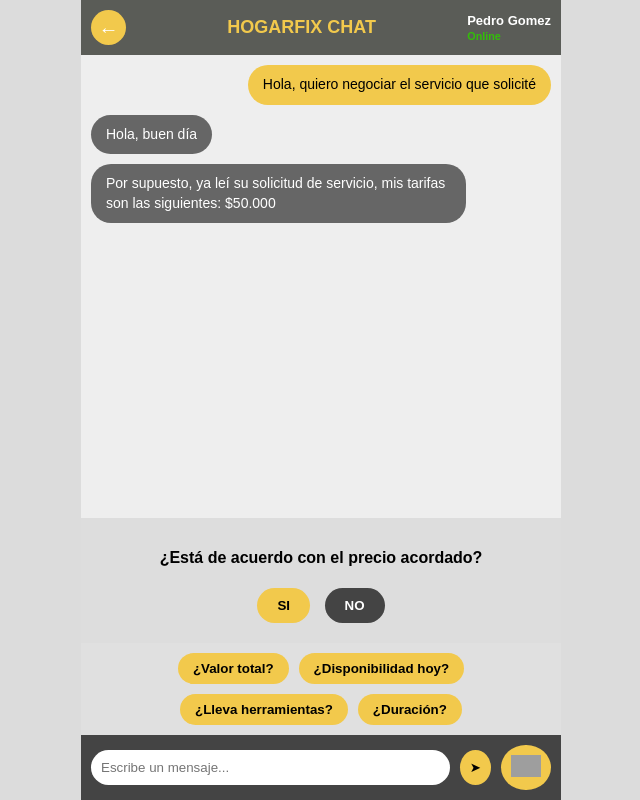
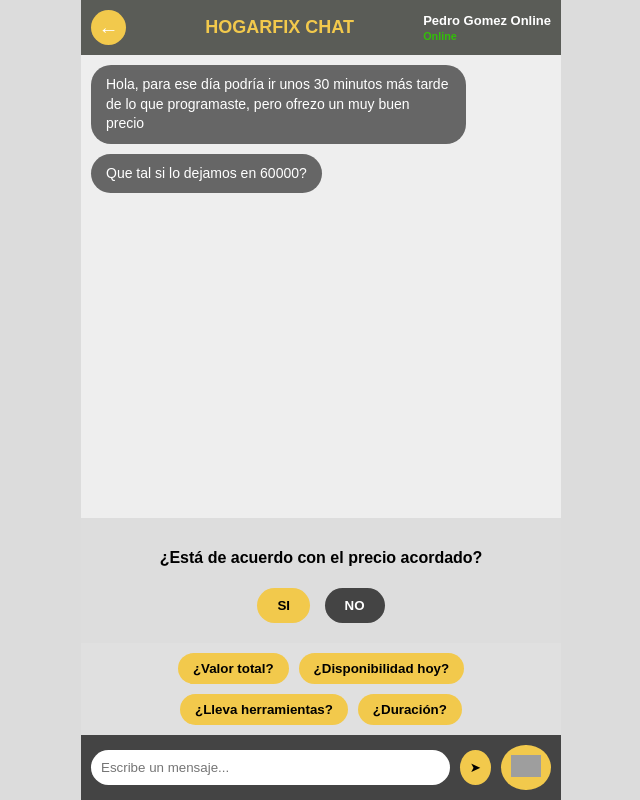
Before and after one commit to JPalacios-8/HogarFix, a plain HTML site: page html/chat.html in a window 1280 px wide. Shown: the whole page, without its empty margins (319-959 px from the left). Drawn offline with Linux system fonts and the light colour scheme; grey boxes are pictures that could not be loaded.

Commit message:
retoques chat

```diff
--- a/html/chat.html
+++ b/html/chat.html
@@ -219,6 +219,7 @@
       font-weight: bold;
       cursor: pointer;
     }
+
   </style>
 </head>
 <body>
@@ -229,16 +230,15 @@
         <span style="color: #f2c94c; font-weight: bold; font-size: 18px;">HOGARFIX CHAT</span>
         </div>
 
-      <div class="header-title">Pedro Gomez<br>
+      <div class="header-title">
+        <span id="chat-nombre"></span><br>
         <small style="color: #33be09;">Online</small>
-    </div>
+      </div>
+
     </div>
 
-    <div class="messages" id="chat">
-      <div class="bubble user">Hola, quiero negociar el servicio que solicité</div>
-      <div class="bubble proveedor">Hola, buen día</div>
-      <div class="bubble proveedor">Por supuesto, ya leí su solicitud de servicio, mis tarifas son las siguientes: $50.000</div>
-    </div>
+    <div class="messages" id="chat"></div>
+
 
     <div class="respuesta-precio" id="respuestaPrecio">
       <p><strong>¿Está de acuerdo con el precio acordado?</strong></p>
@@ -311,6 +311,48 @@
         document.getElementById('respuestaPrecio').style.display = 'block'; // 🔁 Mostrar otra vez opciones SI / NO
       }
     }
+        window.addEventListener('DOMContentLoaded', () => {
+      // Detectar si es chat de proveedor o usuario
+      const urlParams = new URLSearchParams(window.location.search);
+      const origen = urlParams.get('origen'); // "usuario" o "proveedor"
+
+      let nombreChat = "Pedro Gomez"; // por defecto
+      if (origen === "proveedor") {
+        const usuario = localStorage.getItem("usuarioSeleccionado") || "Usuario";
+        nombreChat = usuario;
+      }
+
+      document.getElementById("chat-nombre").textContent = nombreChat;
+    });
+    window.addEventListener('DOMContentLoaded', () => {
+      const urlParams = new URLSearchParams(window.location.search);
+      const origen = urlParams.get('origen');
+
+      let nombreChat = "Pedro Gomez";
+      const chat = document.getElementById("chat");
+
+      if (origen === "proveedor") {
+        const usuario = localStorage.getItem("usuarioSeleccionado") || "Usuario";
+        nombreChat = usuario;
+
+        // Mensajes del proveedor al iniciar
+        chat.innerHTML = `
+          <div class="bubble proveedor">Hola, soy ${nombreChat}</div>
+          <div class="bubble proveedor">Está bien si lo dejamos en 70000?</div>
+        `;
+      } else {
+        // Mensajes del usuario al iniciar
+        chat.innerHTML = `
+          <div class="bubble proveedor">Hola, para ese día podría ir unos 30 minutos más tarde de lo que programaste, pero ofrezo un muy buen precio</div>
+          <div class="bubble proveedor">Que tal si lo dejamos en 60000?</div>
+        `;
+      }
+
+      // Actualiza nombre en el encabezado
+      document.getElementById("chat-nombre").textContent = nombreChat + " Online";
+    });
+
+
   </script>
 </body>
 </html>
```
Also changed, not shown: html/home-proveedor.html (+1 -1 lines), html/notificaciones.html (+1 -1 lines).
